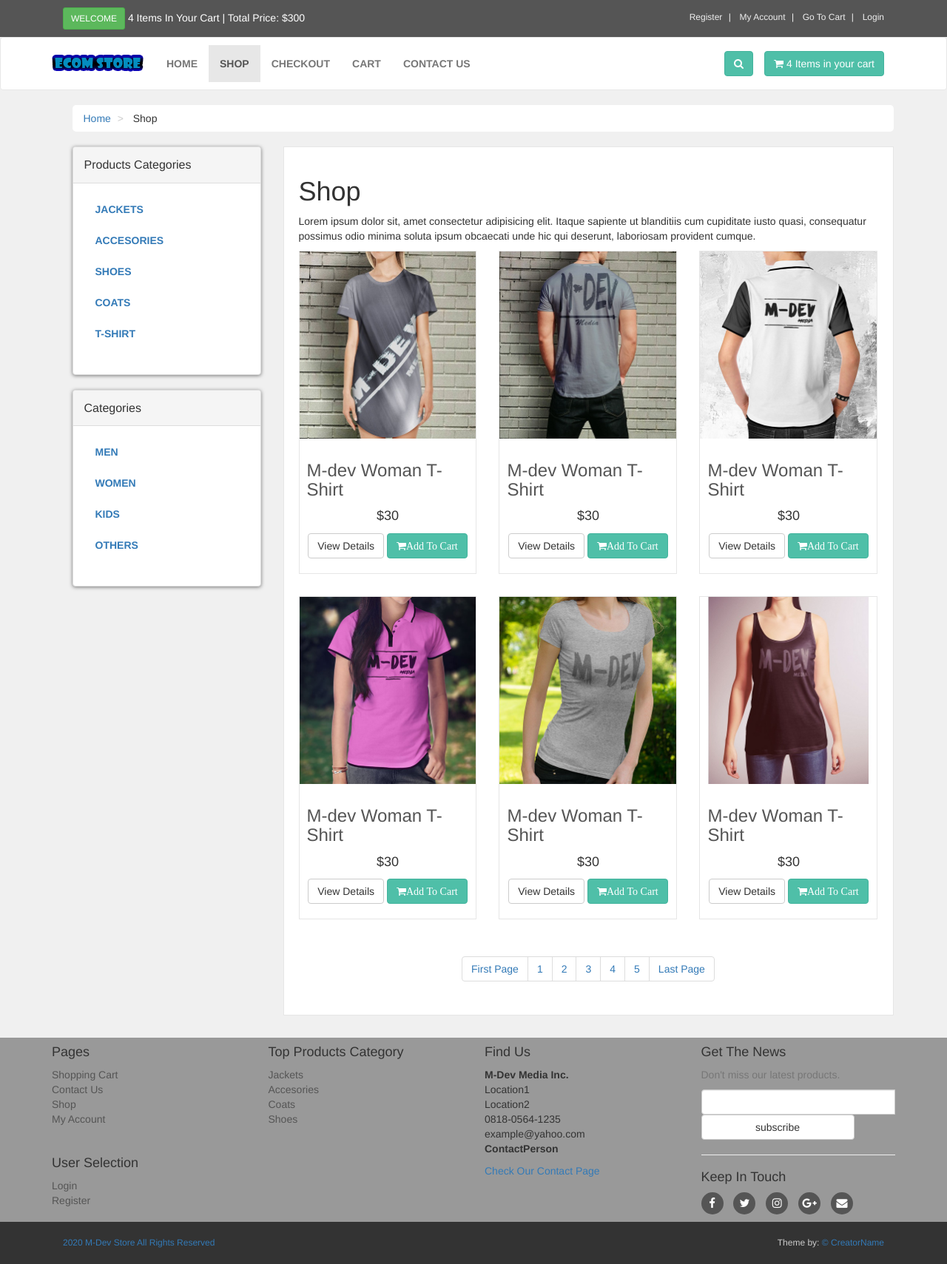
After one commit to andreibast/eCommercePHPVanilla, a PHP site: page /shop.php in a window 1280 px wide. The commit adds this page. Shown: the whole page at 74% size. Run offline with PHP 8.4, Linux system fonts and the light colour scheme.

Commit message:
part7done

```diff
--- /dev/null
+++ b/includes/sidebar.php
@@ -0,0 +1,43 @@
+<div class="panel panel-default sidebar-menu">
+
+    <!---------------------
+    1.HEADING OF FIRST CATEGORY
+    ------------------------->
+    <div class="panel-heading">
+        <h3 class="panel-title">Products Categories</h3>
+    </div>
+    <!---------------------
+    2.ELEMENTS OF FIRST CATEGORY
+    ------------------------->
+    <div class="panel-body">
+        <ul class="nav nav-pills nav-stacked category-menu">
+            <li><a href="#">Jackets</a></li>
+            <li><a href="#">Accesories</a></li>
+            <li><a href="#">Shoes</a></li>
+            <li><a href="#">Coats</a></li>
+            <li><a href="#">T-Shirt</a></li>
+        </ul>
+    </div>
+    </div>
+
+
+
+    <div class="panel panel-default sidebar-menu">
+    <!---------------------
+    1.HEADING OF FIRST CATEGORY
+    ------------------------->
+    <div class="panel-heading">
+        <h3 class="panel-title">Categories</h3>
+    </div>
+    <!---------------------
+    2.ELEMENTS OF FIRST CATEGORY
+    ------------------------->
+    <div class="panel-body">
+        <ul class="nav nav-pills nav-stacked category-menu">
+            <li><a href="#">Men</a></li>
+            <li><a href="#">Women</a></li>
+            <li><a href="#">Kids</a></li>
+            <li><a href="#">Others</a></li>
+        </ul>
+    </div>
+    </div>
--- /dev/null
+++ b/shop.php
@@ -0,0 +1,373 @@
+<!-------------------
+COPY FROM INDEX.PHP
+----------------------->
+
+<!DOCTYPE html>
+<html lang="en">
+<head>
+
+    <meta charset="UTF-8">
+    <meta name="viewport" content="width=device-width, initial-scale=1.0"><!-- adaptive meta for mobile phones -->
+
+    <title>M-Dev Store</title>
+
+    <!----------------------------------------------------
+    0.ADDING STYLESHEETS
+    ----------------------------------------------------->
+    <link rel="stylesheet" href="styles/bootstrap-337.min.css">
+    <link rel="stylesheet" href="font-awsome/css/font-awesome.min.css">
+    <link rel="stylesheet" href="styles/style.css">
+</head>
+
+<body>
+
+    <!----------------------------------------------------
+    1.BUILDING TOP BAR
+    ----------------------------------------------------->
+    <div id="top"><!-- Top Begin -->
+
+        <div class="container"><!-- container Begin -->
+
+            <!----------------------------------------------------
+            1.1.Top bar: LEFT side
+            ----------------------------------------------------->
+            <div class="col-md-6 offer"><!-- col-md-6 offer Begin -->
+                <a href="#" class="btn btn-success btn-sm">Welcome</a>
+                <a href="checkout.php">4 Items In Your Cart | Total Price: $300 </a>
+            </div><!-- col-md-6 offer Finish -->
+
+            <!----------------------------------------------------
+            1.2.Top bar: RIGHT side
+            ----------------------------------------------------->
+            <div class="col-md-6"><!-- col-md-6 Begin -->
+                <ul class="menu"><!-- cmenu Begin -->
+                    <li>
+                        <a href="customer_register.php">Register</a>
+                    </li>
+                    <li>
+                        <a href="checkout.php">My Account</a>
+                    </li>
+                    <li>
+                        <a href="cart.php">Go To Cart</a>
+                    </li>
+                    <li>
+                        <a href="checkout.php">Login</a>
+                    </li>
+                </ul><!-- menu Finish -->
+            </div><!-- col-md-6 Finish -->
+
+        </div><!-- container Finish -->
+
+    </div><!-- Top Finish -->
+
+    <!----------------------------------------------------
+    2.BUILDING NAV BAR (below top bar)
+    ----------------------------------------------------->
+    <div id="navbar" class="navbar navbar-default"> <!--navbar navbar-default Begin-->
+
+        <div class="container"><!--container Begin-->
+
+            <!---------------------------------------------------------------------
+            2.1.Creating nav-bar main struture
+            ----------------------------------------------------------------------->
+            <div class="navbar-header"> <!--container header Begin-->
+                <!---------------------------------------------------------------------
+                2.1.1.Adding the website logo(desktop and mobile) in the navigation bar
+                ----------------------------------------------------------------------->
+                <a href="index.php" class="navbar-brand home">
+                    <img src="images/ecom-store-logo.png" alt="M-dev-Store Logo" class ="hidden-xs">   <!--hidden-xs is used to hide the element when the viewport is at a given breakpoint or wider. When the viewport reaches at the XS size"-->
+                    <img src="images/ecom-store-logo-mobile.png" alt="M-dev-Store Logo Mobile" class="visible-xs"><!-- When the user gets to the smaller-than-desktop viewport, this picture will activate-->
+                </a>
+
+                <!-------------------------------------------------------------------------------------------
+                2.1.2.Adding the text-navigation & search button (for mobile/can be seen in reduced viewport)
+                -------------------------------------------------------------------------------------------->
+                <button class="navbar-toggle" data-toggle="collapse" data-target="#navigation">
+                    <span class="sr-only">Toggle Navigation</span>
+                        <i class="fa fa-align-justify"></i>
+                </button>
+
+                <button class="navbar-toggle" data-toggle="collapse" data-target="#search">
+                    <span class="sr-only">Toggle Navigation</span>
+                    <i class="fa fa-search"></i>
+                </button>
+            </div> <!--container header finish-->
+
+            <!-------------------------------------------------------------------------------------
+            2.2.Nav bar for mobile / for reduced viewport width (navigation transforms into a list)
+            -------------------------------------------------------------------------------------->
+            <div class="navbar-collapse collapse" id="navigation"><!--navbar-collapse collapse Begin-->
+
+                <!-------------------------------------------------------------------------------------------
+                2.2.1.Creating the list contents for mobile nav-bar
+                -------------------------------------------------------------------------------------------->
+                <div class="padding-nav"><!--padding nav Begin-->
+                    <ul class="nav navbar-nav left"><!--nav navbar-nav left Begin-->
+
+
+                        <li>
+                            <a href="index.php">Home</a>
+                        </li>
+                        <li class="active"><!------class set to active here--------->
+                            <a href="shop.php">Shop</a>
+                        </li>
+                        <li>
+                            <a href="checkout.php">Checkout</a>
+                        </li>
+                        <li>
+                            <a href="cart.php">Cart</a>
+                        </li>
+                        <li>
+                            <a href="contact.php">Contact Us</a>
+                        </li>
+                    </ul><!--nav navbar-nav left Finish-->
+                </div><!--padding nav Finish-->
+
+
+                <!-------------------------------------------------------------------------------------------
+                2.2.2.Attaching functionality for the two buttons created???
+                -------------------------------------------------------------------------------------------->
+                <a href="cart.php" class="btn navbar-btn btn-primary right"> <!--btn navbar-btn btn-primary right Begin-->
+                    <i class="fa fa-shopping-cart"></i>
+                    <span>4 Items in your cart</span>
+                </a><!--btn navbar-btn btn-primary right Finish-->
+
+                <div class="navbar-collapse collapse right"> <!--navbar-collapse collapse right Begin-->
+                    <button class="btn btn-primary navbar-btn" type ="button" data-toggle="collapse" data-target ="#search">
+                        <span class="sr-only">Toggle Search</span>
+                        <i class="fa fa-search"></i>
+                    </button>
+                </div> <!--navbar-collapse collapse right Finish-->
+
+                <!-------------------------------------------------------------------------------------------
+                2.2.3.Add to magnify button functionality of a textbox and a special button next to it to begin the search
+                -------------------------------------------------------------------------------------------->
+                <div class="collapse clearfix" id="search"><!--collapse clearfix Begin-->
+                    <form method="get" action="results.php" class="navbar-form"><!--navbar-form Begin-->
+                        <div class="input-group"><!--input-group Begin-->
+                            <input type="text" class="form-control" placeholder="Search" name="user_query" required><!--required is for search bar some text to be entered-->
+                            <span class="input-group-btn"><!-- input-group-btn Begin -->
+                                <button type="submit" name="search" value ="Search" class="btn btn-primary">
+                                    <i class="fa fa-search"></i>
+                                </button>
+                            </span><!-- input-group-btn Finish -->
+                        </div><!--input-group Finish-->
+                    </form><!--navbar-form Finish-->
+                </div><!--collapse clearfix finish-->
+
+
+            </div><!--navbar-collapse collapse Finish-->
+        </div><!--container finish-->
+    </div> <!-- navbar navbar-default Finish-->
+
+   <!----------------------------------------------------
+    3.QUICK NAVIGATION LINKS
+    ----------------------------------------------------->
+    <div id="content">
+        <div class="container">
+
+            <div class="col-md-12">
+                <ul class="breadcrumb">
+                    <li>
+                        <a href="index.php">Home</a>
+                    </li>
+                    <li>
+                        Shop
+                    </li>
+                </ul><!--breadcrumb-->
+            </div><!--col md 12-->
+
+
+
+
+   <!----------------------------------------------------
+    4.SECTION CONTENTS
+    ----------------------------------------------------->
+            <div class="col-md-3">
+                <?php
+                    include("includes/sidebar.php");
+                ?>
+            </div>
+
+            <div class="col-md-9">
+                <div class="div box">
+                    <h1>Shop</h1>
+                    <p>Lorem ipsum dolor sit, amet consectetur adipisicing elit. Itaque sapiente ut blanditiis cum cupiditate iusto quasi, consequatur possimus odio minima soluta ipsum obcaecati unde hic qui deserunt, laboriosam provident cumque.
+                    </p>
+
+
+                    <!----------------------------------------------------
+                    5.SHOP PRODUCTS
+                    ----------------------------------------------------->
+                        <div class="row">
+
+                            <div class="col-md-4 col-sm-6 center-responsive">
+                                <div class="product">
+                                    <a href="details.php">
+                                        <img class="img-responsive" src="admin_area/product_images/product-1.jpg" alt="Product 1">
+                                    </a>
+                                    <div class="text">
+                                        <h3>
+                                            <a href="details.php">
+                                                M-dev Woman T-Shirt
+                                            </a>
+                                        </h3>
+                                        <p class="price">$30</p>
+                                        <p class="button">
+                                        <a href="details.php" class="btn btn-default">View Details</a>
+                                        <a href="details.php" class="btn btn-primary">
+                                            <i class="fa fa-shopping-cart">Add To Cart</i>
+                                        </a>
+                                        </p>
+                                    </div>
+                                </div>
+                            </div><!--col end-->
+
+                            <div class="col-md-4 col-sm-6 center-responsive">
+                                <div class="product">
+                                    <a href="details.php">
+                                        <img class="img-responsive" src="admin_area/product_images/product-2.jpg" alt="Product 2">
+                                    </a>
+                                    <div class="text">
+                                        <h3>
+                                            <a href="details.php">
+                                                M-dev Woman T-Shirt
+                                            </a>
+                                        </h3>
+                                        <p class="price">$30</p>
+                                        <p class="button">
+                                        <a href="details.php" class="btn btn-default">View Details</a>
+                                        <a href="details.php" class="btn btn-primary">
+                                            <i class="fa fa-shopping-cart">Add To Cart</i>
+                                        </a>
+                                        </p>
+                                    </div>
+                                </div>
+                            </div><!--col end-->
+
+                            <div class="col-md-4 col-sm-6 center-responsive">
+                                <div class="product">
+                                    <a href="details.php">
+                                        <img class="img-responsive" src="admin_area/product_images/product-3b.jpg" alt="Product 3">
+                                    </a>
+                                    <div class="text">
+                                        <h3>
+                                            <a href="details.php">
+                                                M-dev Woman T-Shirt
+                                            </a>
+                                        </h3>
+                                        <p class="price">$30</p>
+                                        <p class="button">
+                                        <a href="details.php" class="btn btn-default">View Details</a>
+                                        <a href="details.php" class="btn btn-primary">
+                                            <i class="fa fa-shopping-cart">Add To Cart</i>
+                                        </a>
+                                        </p>
+                                    </div>
+                                </div>
+                            </div><!--col end-->
+
+                            <div class="col-md-4 col-sm-6 center-responsive">
+                                <div class="product">
+                                    <a href="details.php">
+                                        <img class="img-responsive" src="admin_area/product_images/product-4a.jpg" alt="Product 4">
+                                    </a>
+                                    <div class="text">
+                                        <h3>
+                                            <a href="details.php">
+                                                M-dev Woman T-Shirt
+                                            </a>
+                                        </h3>
+                                        <p class="price">$30</p>
+                                        <p class="button">
+                                        <a href="details.php" class="btn btn-default">View Details</a>
+                                        <a href="details.php" class="btn btn-primary">
+                                            <i class="fa fa-shopping-cart">Add To Cart</i>
+                                        </a>
+                                        </p>
+                                    </div>
+                                </div>
+                            </div><!--col end-->
+
+                            <div class="col-md-4 col-sm-6 center-responsive">
+                                <div class="product">
+                                    <a href="details.php">
+                                        <img class="img-responsive" src="admin_area/product_images/product-5a.jpg" alt="Product 5">
+                                    </a>
+                                    <div class="text">
+                                        <h3>
+                                            <a href="details.php">
+                                                M-dev Woman T-Shirt
+                                            </a>
+                                        </h3>
+                                        <p class="price">$30</p>
+                                        <p class="button">
+                                        <a href="details.php" class="btn btn-default">View Details</a>
+                                        <a href="details.php" class="btn btn-primary">
+                                            <i class="fa fa-shopping-cart">Add To Cart</i>
+                                        </a>
+                                        </p>
+                                    </div>
+                                </div>
+                            </div><!--col end-->
+
+                            <div class="col-md-4 col-sm-6 center-responsive">
+                                <div class="product">
+                                    <a href="details.php">
+                                        <img class="img-responsive" src="admin_area/product_images/product-6a.jpg" alt="Product 6">
+                                    </a>
+                                    <div class="text">
+                                        <h3>
+                                            <a href="details.php">
+                                                M-dev Woman T-Shirt
+                                            </a>
+                                        </h3>
+                                        <p class="price">$30</p>
+                                        <p class="button">
+                                        <a href="details.php" class="btn btn-default">View Details</a>
+                                        <a href="details.php" class="btn btn-primary">
+                                            <i class="fa fa-shopping-cart">Add To Cart</i>
+                                        </a>
+                                        </p>
+                                    </div>
+                                </div>
+                            </div><!--col end-->
+                         </div>
+                    <!----------------------------------------------------
+                    6.PAGINATION
+                    ----------------------------------------------------->
+                        <center>
+                            <ul class="pagination">
+                                <li><a href="#">First Page</a></li>
+                                <li><a href="#">1</a></li>
+                                <li><a href="#">2</a></li>
+                                <li><a href="#">3</a></li>
+                                <li><a href="#">4</a></li>
+                                <li><a href="#">5</a></li>
+                                <li><a href="#">Last Page</a></li>
+                            </ul>
+                        </center>
+
+                </div>
+            </div>
+
+        </div>
+    </div>
+
+    <!-------------------
+    COPY FROM INDEX.PHP
+    ----------------------->
+    <?php
+        include("includes/footer.php");
+    ?>
+
+    <!----------------------------------------------------
+    -----------ADDING JQUERY AND BOOTSTRAP----------------
+    ----------------------------------------------------->
+    <script src="js/jquery-331.min.js"></script>
+    <script src="js/bootstrap-337.min.js"></script>
+<!----------------------------------------------------
+-----------------------END----------------------------
+----------------------------------------------------->
+</body>
+</html>
--- a/styles/style.css
+++ b/styles/style.css
@@ -265,6 +265,48 @@ body{
 }
 
 /****************************
+10.CSS SIDEBAR
+*****************************/
+
+#content .panel.sidebar-menu{
+    box-sizing: border-box;
+    box-shadow: 0px 1px 5px rgba(0, 0, 0, .5)
+}
+
+#content .panel.sidebar-menu ul.nav.category-menu{
+    margin-bottom: 20px;
+}
+
+#content .panel.sidebar-menu ul.nav.category-menu li a{
+    text-transform: uppercase;
+    font-weight: 600;
+}
+
+#content .panel.sidebar-menu h3{
+    padding: 5px 0px;
+    margin: 0px;
+}
+
+/****************************
+11.CSS FOR SHOP PRODUCTS
+*****************************/
+@media(max-width: 768px){
+    .center-responsive{
+        width:70%;
+        margin: 0px auto;
+    }
+}
+
+@media(max-width: 550px){
+    .center-responsive{
+        width:95%;
+        margin: 0px auto;
+    }
+}
+
+
+
+/****************************
 7.CSS FOR FOOTER
 *****************************/
 
@@ -332,3 +374,27 @@ body{
 #copyright p{
     margin:0px;
 }
+
+/****************************
+9.QUICK NAVIGATION BAR (SHOP.PHP)
+*****************************/
+
+.breadcrumb{ /*creating white bar that contains the quick-links*/
+    padding: 8px 15px;
+    margin-bottom: 20px;
+    background: #ffffff;
+    border-radius: 5px;
+    box-shadow: 0px 1px 5 px rgba(0, 0, 0, .5);
+}
+
+.breadcrumb > li+li:before{  /*puts a > sign between the links, instead of the default slash*/
+    content: ">\00a0";
+    color: #cccccc;
+}
+
+@media (max-width: 991px){  /*adjusts the text a bit better*/
+    .breadcrumb{
+        padding: 0px 0px;
+        text-align: center;
+    }
+}
```
Also changed, not shown: index.php (+1 -14 lines), admin_area/product_images/Product-3b.jpg (added), admin_area/product_images/Product-4a.jpg (added), admin_area/product_images/Product-5a.jpg (added), admin_area/product_images/Product-6a.jpg (added), includes/footer.php (line endings or trailing spaces).
